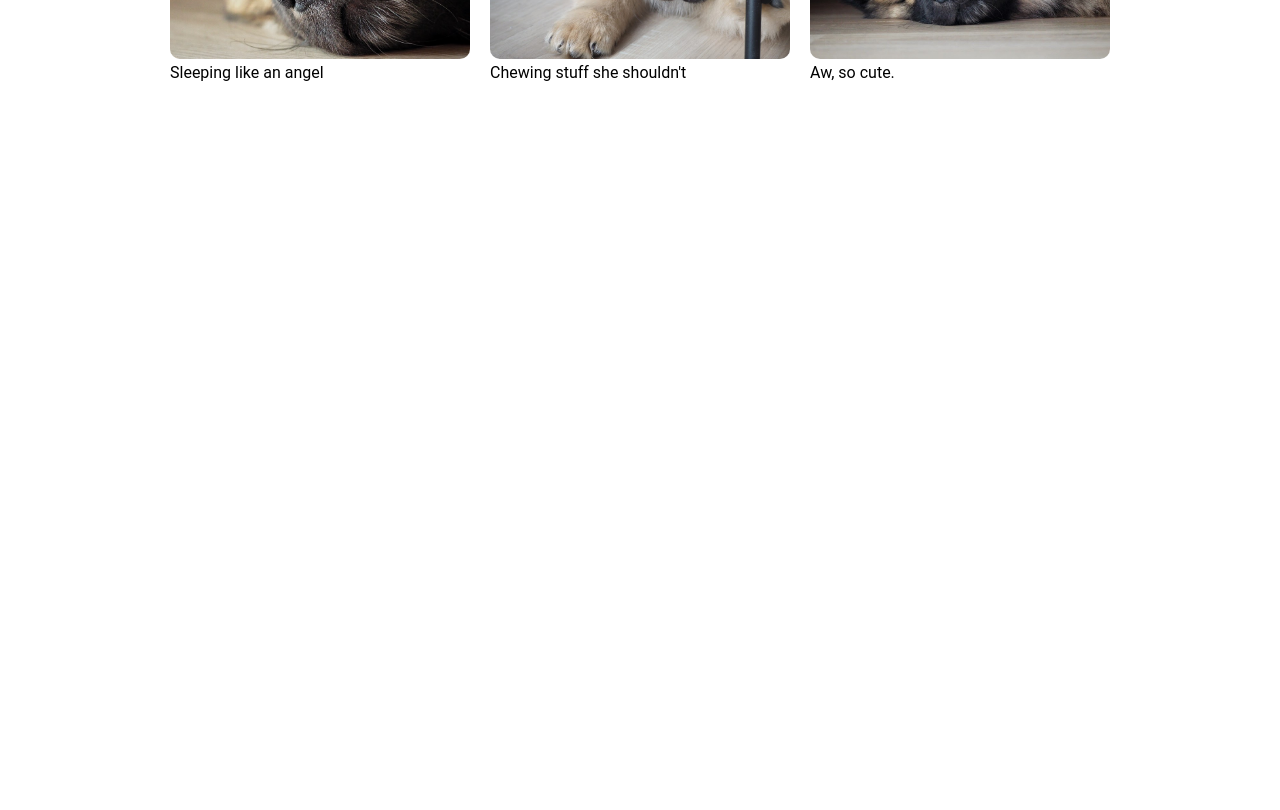
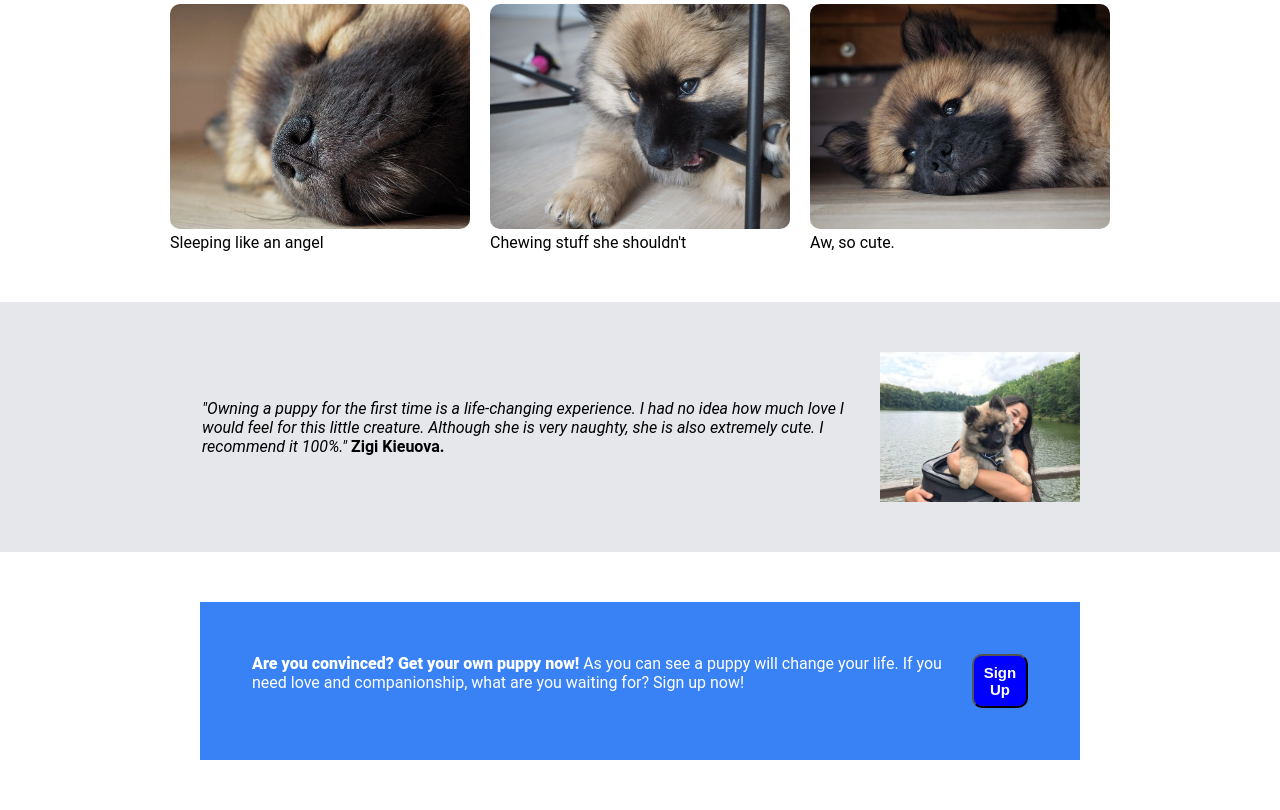
Before and after one commit to cedvid/landing, a plain HTML site: page index.html in a window 1280 px wide. Shown: the part 567-1377 px from the top of the page. Before the commit the page ends 800 px from the top, so only its background shows below. Drawn offline with Linux system fonts and the light colour scheme.

Commit message:
Final commit

```diff
--- a/index.html
+++ b/index.html
@@ -48,5 +48,21 @@
         </div>
     </div>
 
+    <div class="box3">
+        <p class="text3"><em>"Owning a puppy for the first time is a life-changing experience. I had no idea how much love I would feel for this little creature. Although she is very naughty, she is also extremely cute. I recommend it 100%."</em>
+        <b>Zigi Kieuova.</b></p>
+        <img class="zigi" src="zigi.jpg" alt="">
+    </div>
+
+    <div class="box4">
+        <div class="bluebox">
+            <div class="bluetext">
+                <p><span class="bluetitle">Are you convinced? Get your own puppy now!</span>
+                As you can see a puppy will change your life. If you need love and companionship, what are you waiting for? Sign up now!</p>
+                <button>Sign Up</button>
+            </div>
+        </div>
+    </div>
+
 </body>
 </html>
--- a/style.css
+++ b/style.css
@@ -10,6 +10,8 @@ body {
     flex-direction: column;
     background-color: #1f2937;
     color: white;
+    padding-top: 50px;
+    padding-bottom: 50px;
 }
 .header {
     display: flex;
@@ -61,6 +63,8 @@ button {
 .box2 {
     display: flex;
     flex-direction: column;
+    padding-top: 50px;
+    padding-bottom: 50px;
 }
 .block2 {
     display: flex;
@@ -79,4 +83,38 @@ button {
     font-weight:900;
     text-align: center;
     padding-top: 30px;
+    padding-bottom: 20px;
 }
+
+.box3 {
+    padding-right: 200px;
+    padding-left: 200px;
+    background-color: #E5E7EB;
+    display: flex;
+    justify-content: center;
+    align-items: center;
+    padding-top: 50px;
+    padding-bottom: 50px;
+}
+.zigi {
+    width: 200px;
+    height: auto;
+}
+.box4 {
+    display: flex;
+    padding-right: 200px;
+    padding-left: 200px;
+    padding-top: 50px;
+    padding-bottom: 50px;
+    justify-content: space-evenly;
+    align-items: center;
+}
+.bluetext {
+    padding: 50px;
+    background-color: #3882F6;
+    color: white;
+    display: flex;
+}
+.bluetitle {
+    font-weight: 800;
+}
```
Also changed, not shown: zigi.jpg (added).
